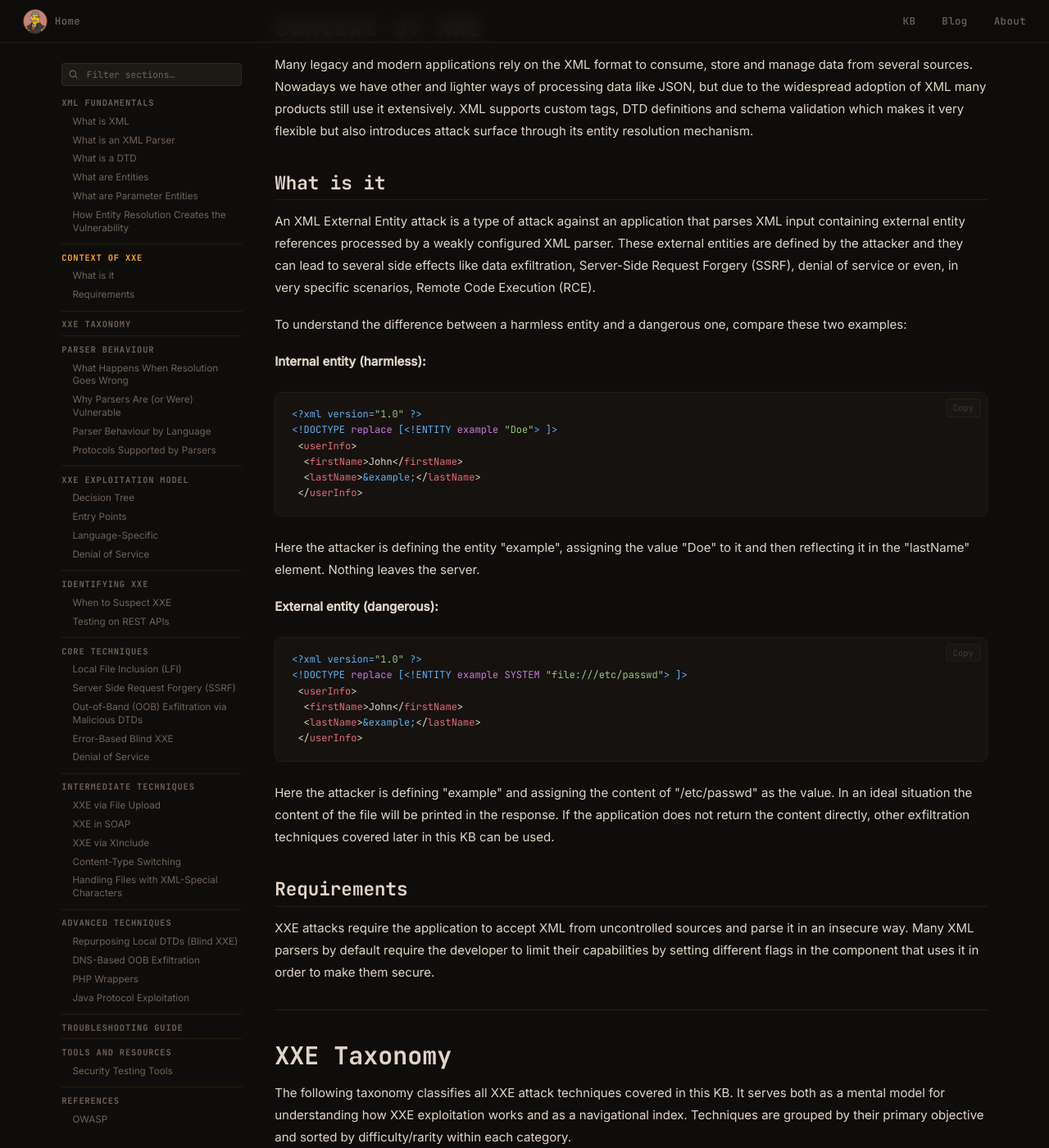
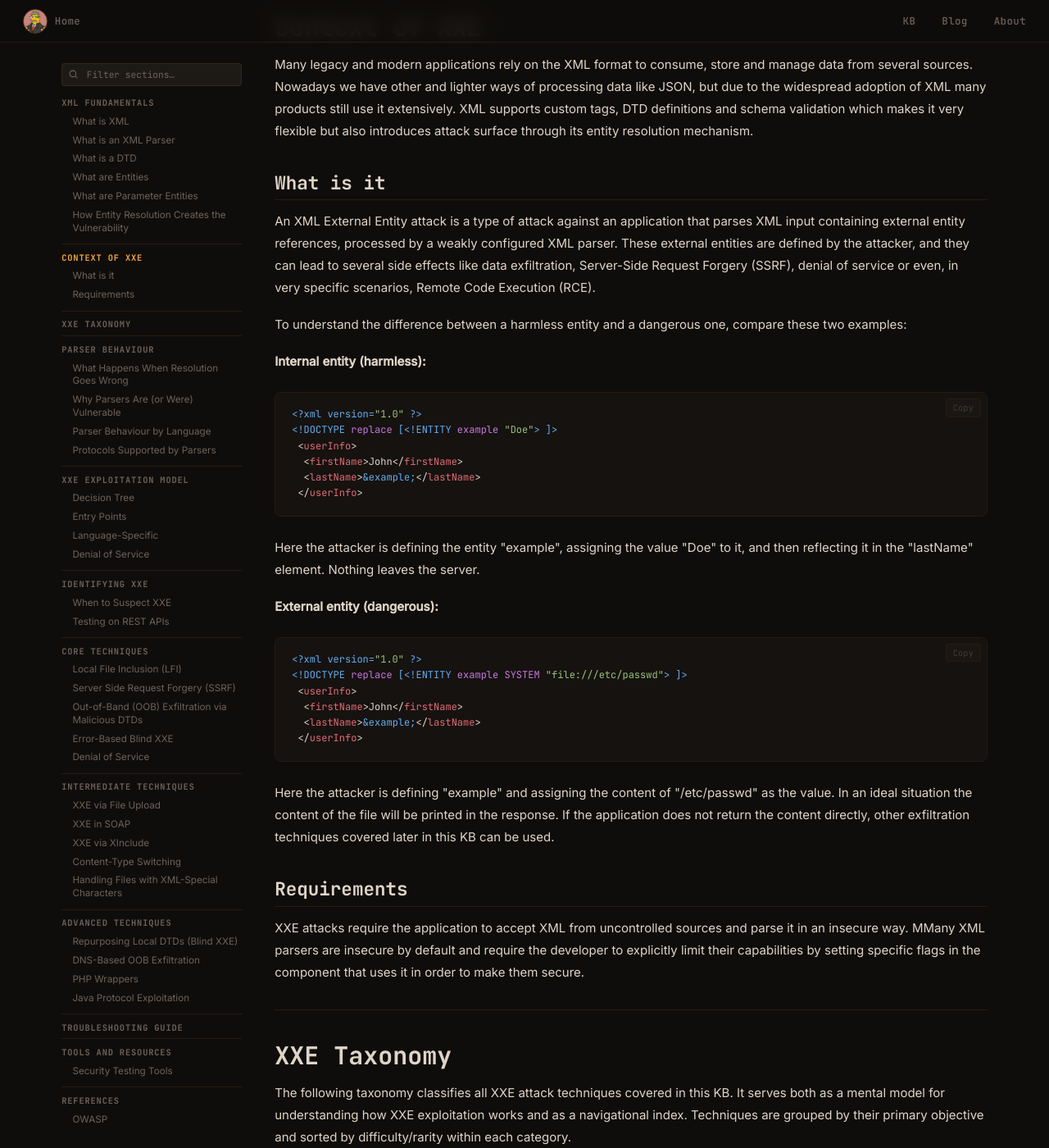
Before and after one commit to HansMolemanPNG/hansmolemanpng.github.io, an MkDocs documentation site: the page built from docs/kb/injection-attacks/xxe.md, in a window 1280 px wide and 1400 px high, scrolled down 3803 px. Shown: the whole window at 82% size. Built offline with MkDocs 1.6.1, drawn with Linux system fonts in a browser that asks for light colours; nearby versions of some CDN libraries; comment, search, counter and statistics services are not loaded; some of the changed text lies outside the part shown.

Commit message:
Update xxe.md

````diff
--- a/docs/kb/injection-attacks/xxe.md
+++ b/docs/kb/injection-attacks/xxe.md
@@ -16,7 +16,7 @@
 
 ## What is XML
 
-XML (eXtensible Markup Language) is a format for storing and transporting structured data. It looks similar to HTML but unlike HTML, XML lets you define your own tags. Here is a simple XML document:
+XML (eXtensible Markup Language) is a format for storing and transporting structured data. It looks similar to HTML, but unlike HTML, XML lets you define your own tags. Here is a simple XML document:
 
 ```xml
 <?xml version="1.0" encoding="UTF-8"?>
@@ -33,7 +33,7 @@
 
 An XML parser is a piece of software that reads XML documents and makes their content available to the application. When a web application receives XML data (for example in an API request), it passes that data to the parser. The parser reads the XML document, checks its syntax and converts it into something the application can work with. For instance, when a Java server receives a POST request with `Content-Type: application/xml`, it typically passes the body to a parser like `DocumentBuilderFactory` to extract the data.
 
-The key thing to understand is that the parser does not just read the data — it also **processes instructions** embedded in the XML document. This is where the security problem begins, because some of those instructions can tell the parser to read files from the server or make network requests. These instructions are called **entity declarations**, covered in the next sections.
+The key thing to understand is that the parser does not just read the data — it also **processes instructions** embedded in the XML document. This is where the security problem begins, because some of those instructions can tell the parser to read files from the server or make network requests. These instructions are called **entity declarations**, and will be covered in the following sections.
 
 ## What is a DTD
 
@@ -109,7 +109,7 @@
 %step3;
 ```
 
-What happens here: `%step1` is an external entity (the `SYSTEM` keyword makes it fetch the file instead of treating the value as a literal string), `%step2` creates a new entity that embeds the hostname into a URL, and `%step3` makes the parser visit that URL — sending the stolen data to the attacker. Don't worry about the `&#x25;` syntax for now, it is explained in detail in the [OOB section](#understanding-the-escape-characters).
+What happens here: `%step1` is an external entity (the `SYSTEM` keyword makes it fetch the file instead of treating the value as a literal string), `%step2` creates a new entity that embeds the hostname into a URL, and `%step3` makes the parser visit that URL — sending the stolen data to the attacker. Don't worry about the `&#x25;` syntax for now — it is explained in detail in the [OOB section](#understanding-the-escape-characters).
 
 This chaining ability is what makes advanced XXE techniques (like blind exfiltration and OOB attacks) possible.
 
@@ -133,7 +133,7 @@
 
 ## What is it
 
-An XML External Entity attack is a type of attack against an application that parses XML input containing external entity references processed by a weakly configured XML parser. These external entities are defined by the attacker and they can lead to several side effects like data exfiltration, Server-Side Request Forgery (SSRF), denial of service or even, in very specific scenarios, Remote Code Execution (RCE).
+An XML External Entity attack is a type of attack against an application that parses XML input containing external entity references, processed by a weakly configured XML parser. These external entities are defined by the attacker, and they can lead to several side effects like data exfiltration, Server-Side Request Forgery (SSRF), denial of service or even, in very specific scenarios, Remote Code Execution (RCE).
 
 To understand the difference between a harmless entity and a dangerous one, compare these two examples:
 
@@ -148,7 +148,7 @@
  </userInfo>
 ```
 
-Here the attacker is defining the entity "example", assigning the value "Doe" to it and then reflecting it in the "lastName" element. Nothing leaves the server.
+Here the attacker is defining the entity "example", assigning the value "Doe" to it, and then reflecting it in the "lastName" element. Nothing leaves the server.
 
 **External entity (dangerous):**
 
@@ -165,7 +165,7 @@
 
 ## Requirements
 
-XXE attacks require the application to accept XML from uncontrolled sources and parse it in an insecure way. Many XML parsers by default require the developer to limit their capabilities by setting different flags in the component that uses it in order to make them secure.
+XXE attacks require the application to accept XML from uncontrolled sources and parse it in an insecure way. MMany XML parsers are insecure by default and require the developer to explicitly limit their capabilities by setting specific flags in the component that uses it in order to make them secure.
 
 -----
 
````
